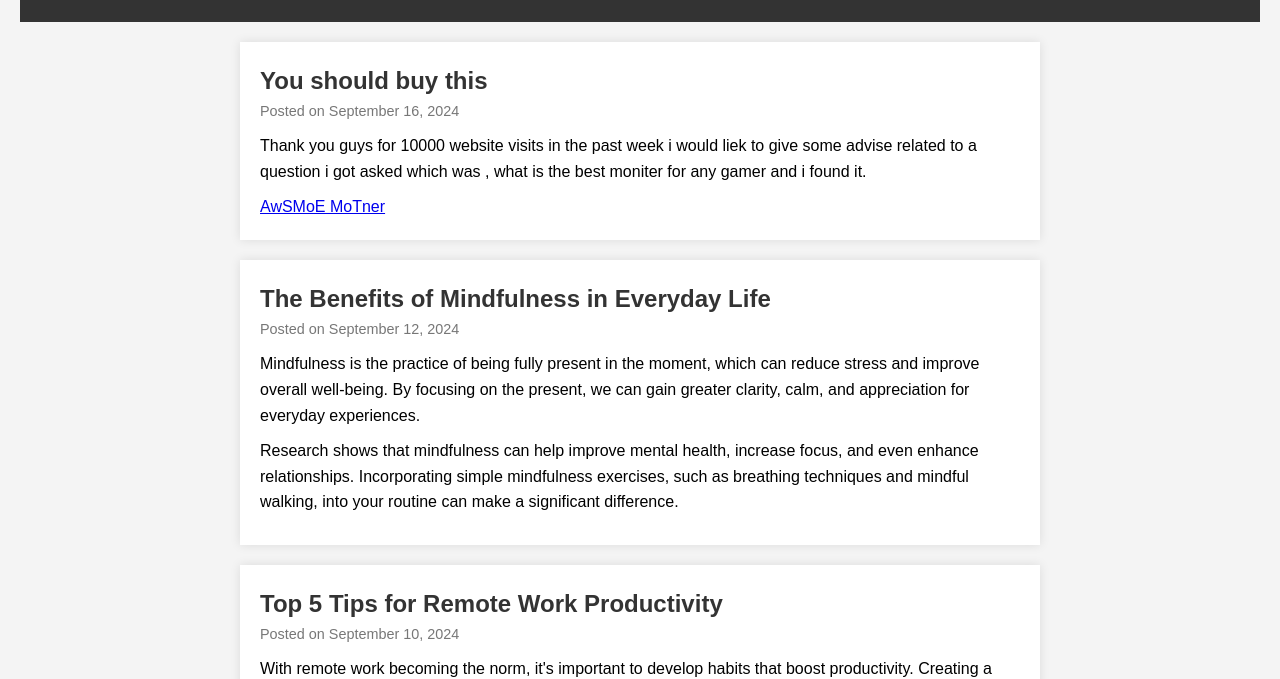
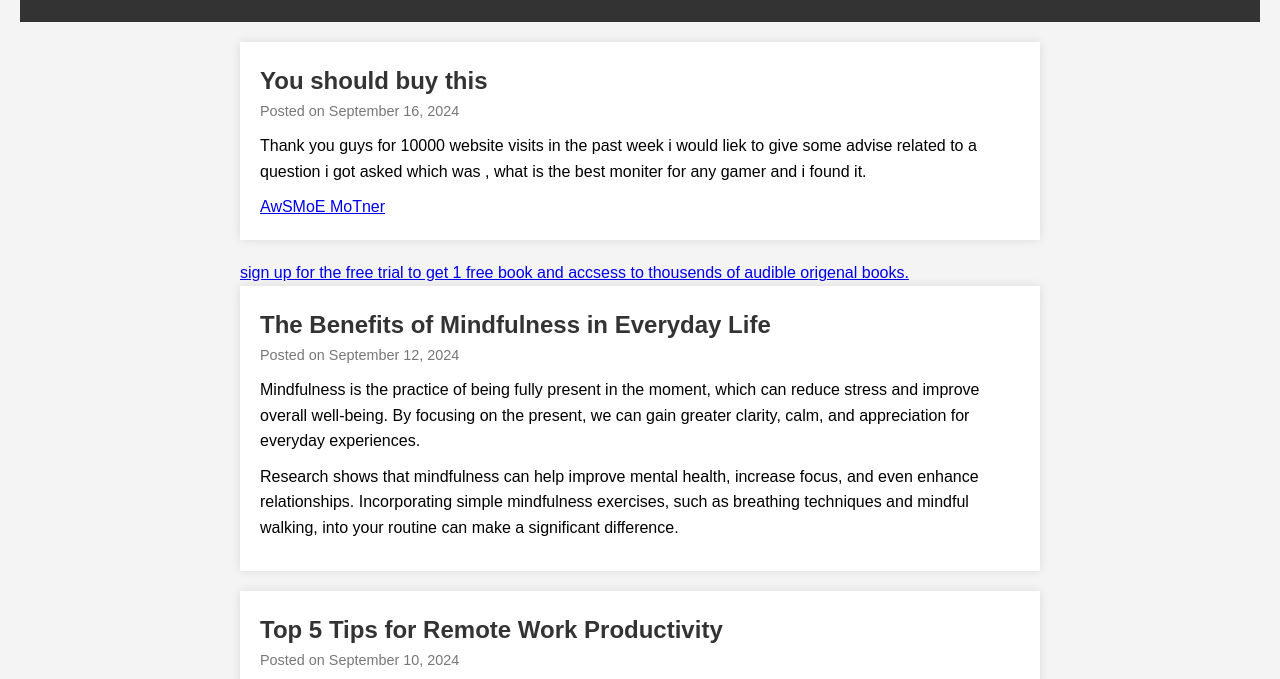
Before and after one commit to chaositys/chaositys.github.io, a plain HTML site: page index.html in a window 1280 px wide. Shown: the part 125-804 px from the top of the page. Drawn offline with Linux system fonts and the light colour scheme.

Commit message:
Update index.html

```diff
--- a/index.html
+++ b/index.html
@@ -27,6 +27,7 @@
             <a href="https://amzn.to/4daaoOm" target="_blank">AwSMoE MoTner </a>
 
         </article>
+        <a href="https://www.amazon.co.uk/hz/audible/mlp?ie=UTF8&ASIN=B00OPA2XFG&actionCode=AMN30DFT1Bk06604291990WX&tag=chaositys-21"target="_blank">sign up for the free trial to get 1 free book and accsess to thousends of audible origenal books.</a>
         <article>
             <h2>The Benefits of Mindfulness in Everyday Life</h2>
             <p>Posted on September 12, 2024</p>
```
